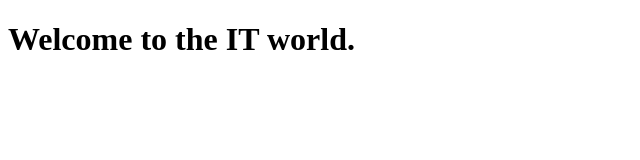
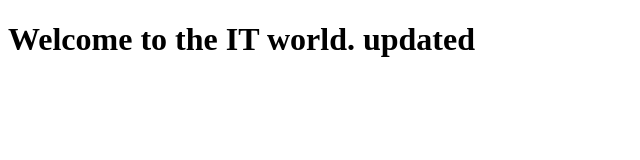
Before and after one commit to aak-ash1999/adl32019a, a plain HTML site: page index.html in a window 1280 px wide. Shown: the whole page, without its empty margins (0-640 px from the left). Drawn offline with Linux system fonts and the light colour scheme.

Commit message:
updated index html
ssh-ed25519 AAAAC3NzaC1lZDI1NTE5AAAAIJRKucJ8dT+Ruf8c6dmNOzjudEfvCeEKZ0WTtHCdQOKe ultrapanel-deploy@aakashdas.com.np

```diff
--- a/index.html
+++ b/index.html
@@ -8,6 +8,6 @@
 	</head>
 	</body>
 
-	<h1>Welcome to the IT world.</h1>
+	<h1>Welcome to the IT world. updated</h1>
 	</body>
 	<html>
```
